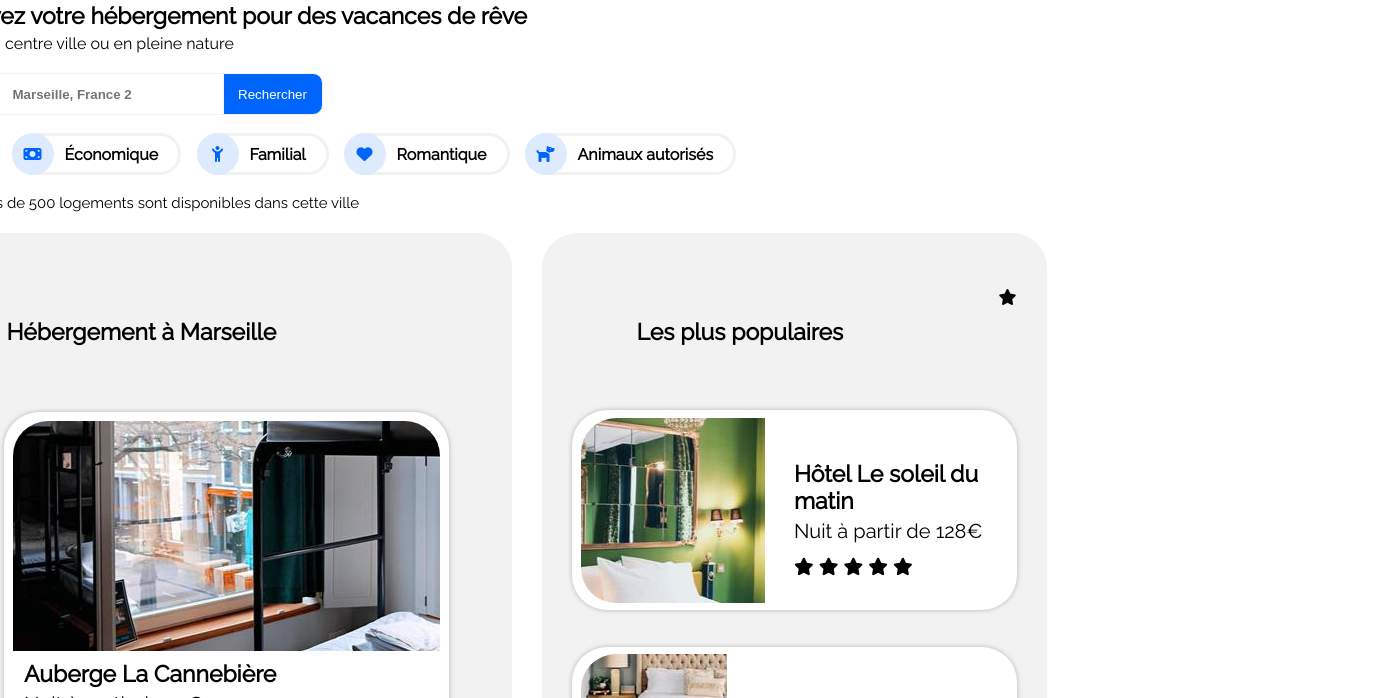
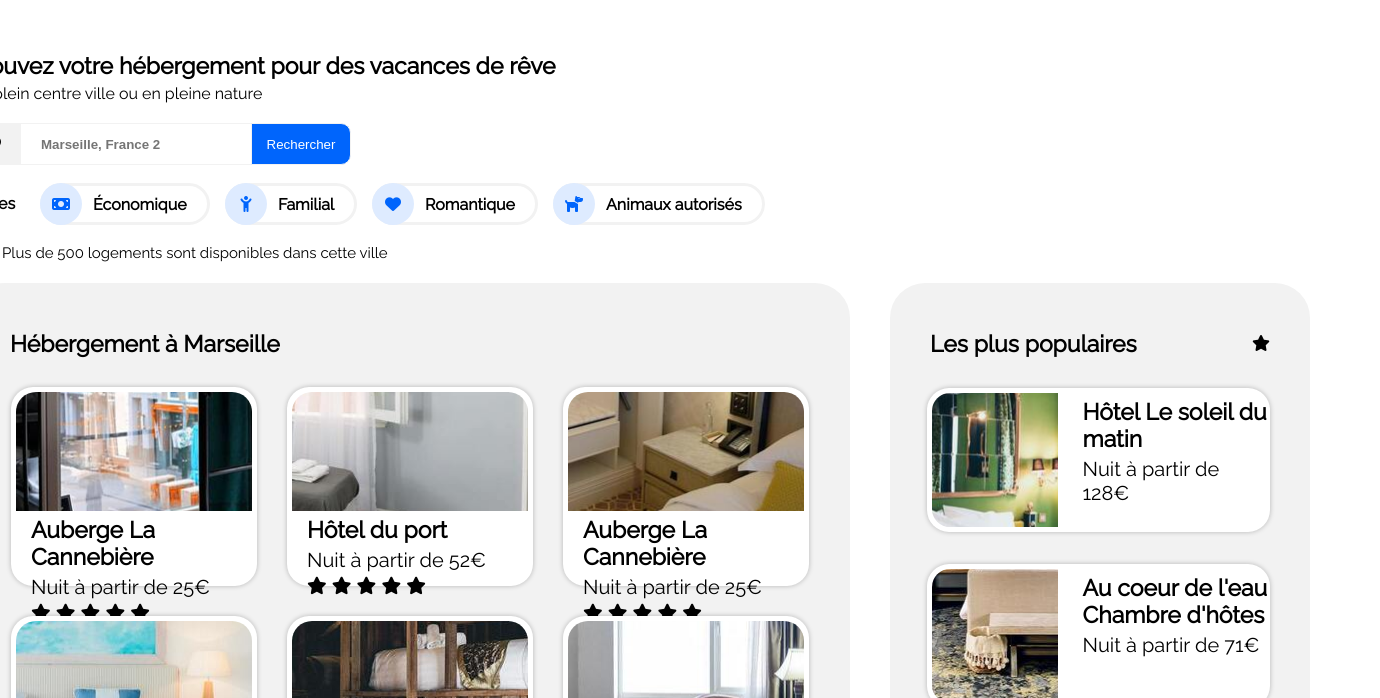
Before and after one commit to terrenceyves/thomas-maquette-html-css, a website: page index.html in a window 1280 px wide. Shown: the part 102-800 px from the top of the page, 1380 px wide, since content can reach past the window. Drawn offline with Linux system fonts and the light colour scheme.

Commit message:
redimensionnement des bloc hébergement et populaires

```diff
--- a/index.html
+++ b/index.html
@@ -154,7 +154,7 @@
         <div class="populaire">
           <div id="titrepopulaire">
             <h2 id="populairetitre">Les plus populaires</h2>
-            <i class="fa-solid fa-star"></i>
+            <i class="fa-solid fa-star" id="etoiletitre"></i>
           </div>
           <div id="cardspopulaire">
             <div class="cardpopulaire">
--- a/style.css
+++ b/style.css
@@ -13,14 +13,16 @@ body {
   align-items: center;
 }
 header {
-  width: 2412px;
+  width: 1440px;
   display: flex;
   justify-content: space-between;
   padding: 20px;
 }
 
 main {
-  width: 2412px;
+  width: 1340px;
+  height: 1884px;
+  margin: 50px;
 }
 
 h1 {
@@ -216,8 +218,7 @@ a {
   display: flex;
   justify-content: space-between;
   margin-top: 20px;
-  width: 2412px;
-  height: 1125px;
+  height: 626px;
 }
 
 .hebergement {
@@ -225,88 +226,82 @@ a {
   flex-direction: column;
   background: #f2f2f2;
   border-radius: 35px;
-  width: 1584px;
-  height: 1125px;
+  width: 880px;
+  height: 626px;
 }
 
 #hebergementtitre {
-  margin: 85px 0px 15px 65px;
+  margin: 47px 0px 15px 40px;
 }
 
 #cardshebergement {
   display: flex;
   flex-direction: row;
   flex-wrap: wrap;
-  height: 810px;
-  width: 1584px;
+  width: 880px;
+  height: 626px;
   display: flex;
   align-items: center;
   justify-content: center;
-  margin-top: 10px;
 }
 
 .populaire {
   background: #f2f2f2;
   border-radius: 35px;
-  width: 756px;
+  width: 420px;
+  height: 626px;
   display: flex;
   flex-direction: column;
-  padding: 0px 67px;
-  margin-left: 73px;
 }
 
 .carhebergement {
   background: white;
-  margin: 31px;
-  width: 445px;
-  height: 360px;
+  width: 246px;
+  margin: 15px;
+  height: 199px;
   z-index: 3;
   font-size: 13px;
-  border-radius: 35px;
+  border-radius: 22px;
   box-shadow: 0px 0px 5px 0px rgba(0, 0, 0, 0.25);
 }
 
 #imgcardhebergement1 {
-  margin: 9px;
   background-position: 30% 50%;
   background-image: url("./assets/hebergements/4_small/marcus-loke-WQJvWU_HZFo-unsplash.jpg");
 }
 
 #imgcardhebergement2 {
-  margin: 9px;
   background-position: 90% 70%;
   background-image: url("./assets/hebergements/4_small/fred-kleber-gTbaxaVLvsg-unsplash.jpg");
 }
 
 #imgcardhebergement3 {
-  margin: 9px;
   background-position: 60% 80%;
   background-image: url("./assets/hebergements/4_small/reisetopia-B8WIgxA_PFU-unsplash.jpg");
 }
 
 #imgcardhebergement4 {
-  margin: 9px;
   background-position: 100% 60%;
   background-image: url("./assets/hebergements/4_small/annie-spratt-Eg1qcIitAuA-unsplash.jpg");
 }
 
 #imgcardhebergement5 {
-  margin: 9px;
   background-position: center;
   background-image: url("./assets/hebergements/4_small/nicate-lee-kT-ZyaiwBe0-unsplash.jpg");
 }
 
 #imgcardhebergement6 {
-  margin: 9px;
   background-position: 70% 55%;
   background-image: url("./assets/hebergements/4_small/febrian-zakaria-M6S1WvfW68A-unsplash.jpg");
 }
 
 .imgcardhebergement {
-  width: 427px;
-  height: 230px;
-  border-radius: 35px 35px 0px 0px;
+  width: 236px;
+  height: 119px;
+  border-radius: 20px 20px 0px 0px;
+  margin: 5px;
 }
+
 #footercardsheb {
   margin: 80px 65px;
 }
@@ -320,11 +315,9 @@ a {
 #cardspopulaire {
   display: flex;
   flex-direction: column;
-  height: 1125px;
+  width: 420px;
+  height: 626px;
   display: flex;
-  justify-content: space-between;
-  margin-top: 50px;
-  padding-bottom: 50px;
 }
 #titrepopulaire {
   display: flex;
@@ -333,47 +326,51 @@ a {
 }
 
 #populairetitre {
-  margin: 85px 0px 15px 65px;
+  margin: 47px 0px 15px 40px;
+}
+
+#etoiletitre {
+  margin-right: 40px;
+  margin-top: 30px;
 }
 
 .cardpopulaire {
   display: flex;
   flex-direction: row;
   background: white;
-  height: 261px;
-  width: 616px;
-  border-radius: 35px;
+  width: 343px;
+  height: 144px;
+  margin: 16px 37px;
+  border-radius: 22px;
   align-items: center;
   box-shadow: 0px 0px 5px 0px rgba(0, 0, 0, 0.25);
 }
 
 .imgcardpopulaire {
-  width: 230px;
-  height: 241px;
-  border-radius: 35px 0px 0px 35px;
+  width: 127px;
+  height: 134px;
+  margin: 5px;
+  border-radius: 18px 0px 0px 18px;
 }
 
 #imgcardpopulaire1 {
-  margin: 9px;
   background-position: center;
   background-image: url("./assets/hebergements/4_small/emile-guillemot-Bj_rcSC5XfE-unsplash.jpg");
 }
 
 #imgcardpopulaire2 {
-  margin: 9px;
   background-position: bottom;
   background-image: url("./assets/hebergements/4_small/aw-creative-VGs8z60yT2c-unsplash.jpg");
 }
 
 #imgcardpopulaire3 {
-  margin: 9px;
   background-position: center;
   background-image: url("./assets/hebergements/4_small/febrian-zakaria-sjvU0THccQA-unsplash.jpg");
 }
 
 .descriptioncardspopulaire {
-  height: 241px;
-  padding-top: 60px;
+  width: 210px;
+  height: 134px;
 }
 
 .textcardspopulaire {
@@ -386,12 +383,12 @@ a {
   margin-top: 105px;
 }
 
-@media (max-width: 2420px) {
-  /* .hebergementpopulaire {
+/* @media (max-width: 2420px) { */
+/* .hebergementpopulaire {
     flex-direction: column;
   } */
-  header {
-    width: 1904px;
+/* header { */
+/* width: 1904px;
   }
   main {
     width: 1904px;
@@ -408,13 +405,13 @@ a {
     height: 1232px;
     width: 1077px;
   }
-}
+} */
 
-@media (max-width: 1910px) {
+/* @media (max-width: 1910px) {
   /* .hebergementpopulaire {
     flex-direction: column;
   } */
-  header {
+/* header {
     width: 1397px;
   }
   main {
@@ -431,14 +428,13 @@ a {
   #cardshebergement {
     width: 570px;
     height: 2668px;
-  }
-}
+  } */
 
-@media (max-width: 1400px) {
+/* @media (max-width: 1400px) {
   /* .hebergementpopulaire {
     flex-direction: column;
   } */
-  header {
+/* header {
     width: 1397px;
   }
   main {
@@ -455,8 +451,8 @@ a {
   #cardshebergement {
     width: 570px;
     height: 2668px;
-  }
-  .populaire {
+  } */
+/* .populaire {
     background: #f2f2f2;
     border-radius: 35px;
     width: 570px;
@@ -474,8 +470,8 @@ a {
     justify-content: space-between;
     margin-top: 50px;
     padding-bottom: 50px;
-  }
-  .cardpopulaire {
+  } */
+/* .cardpopulaire {
     display: flex;
     flex-direction: row;
     background: white;
@@ -496,5 +492,4 @@ a {
   }
   #starspopulaire {
     margin-top: 10px;
-  }
-}
+  } */
```
